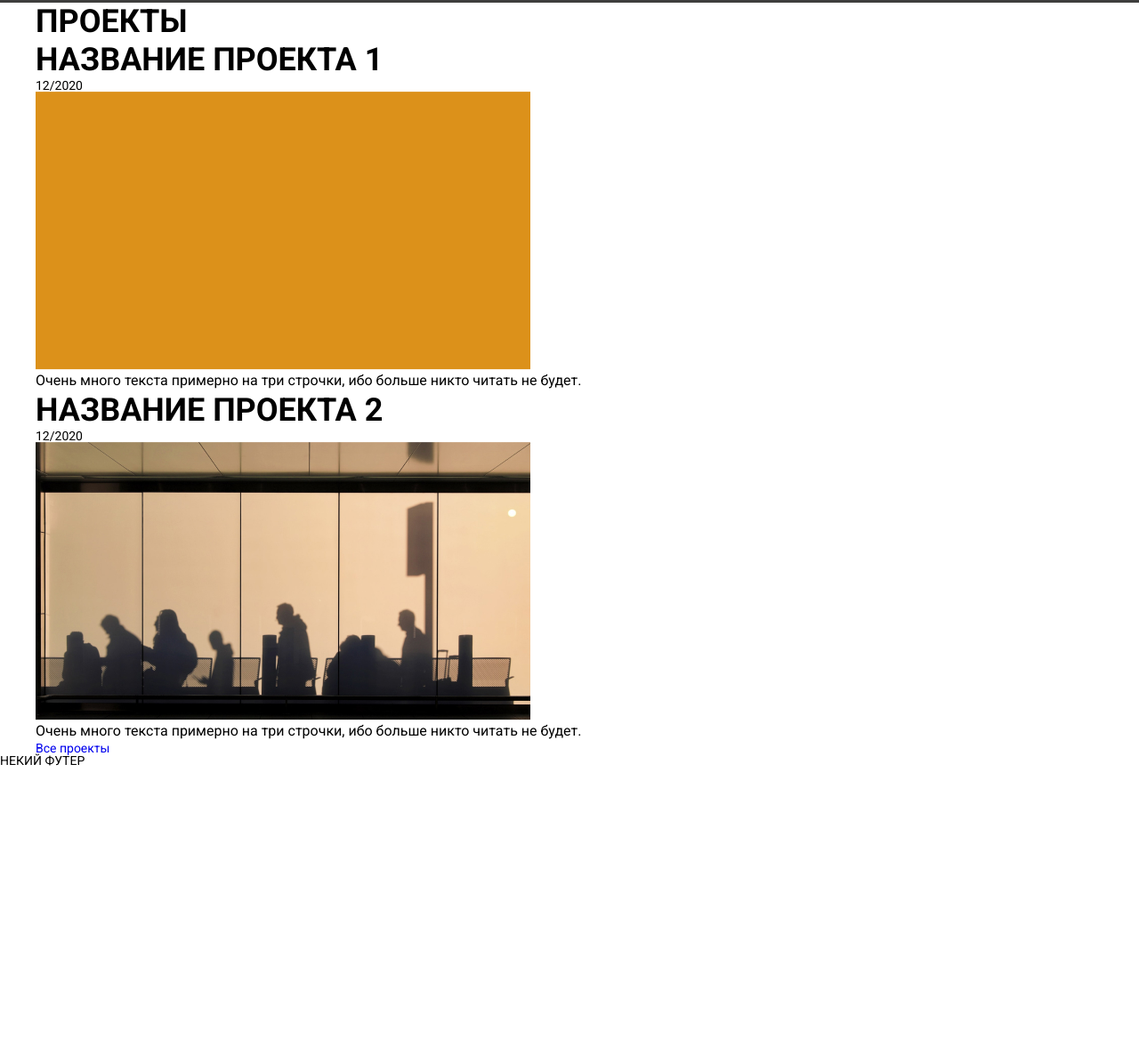
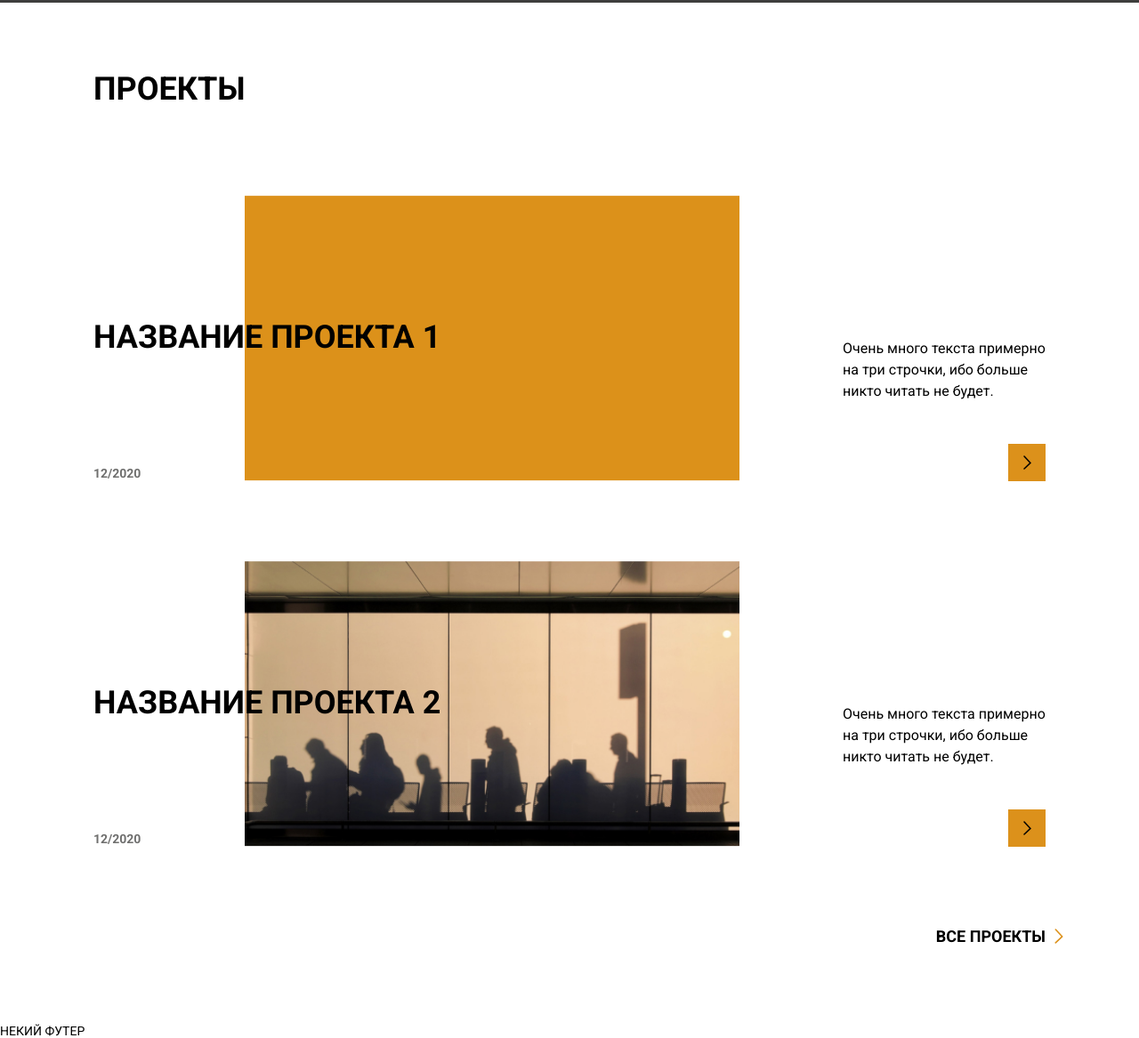
Before and after one commit to lapaduga/ami, a plain HTML site: page index.html in a window 1280 px wide. Shown: the part 3078-4245 px from the top of the page at 89% size. Before the commit the page ends 3941 px from the top, so only its background shows below. Drawn offline with nearby package versions, Linux system fonts and the light colour scheme.

Commit message:
projects done

```diff
--- a/index.html
+++ b/index.html
@@ -256,40 +256,44 @@
 		<!-- Projects -->
 
 		<div class="projects">
-			<div class="container">
+			<div class="small-container">
 				<div class="projects__body">
 					<div class="projects__title title">
 						проекты
 					</div>
 					<div class="projects__items">
 						<div class="projects__item">
-							<div class="projects__title title">
+							<div class="projects__item-title title">
 								название проекта 1
 							</div>
 							<div class="projects__month">12/2020</div>
 							<div class="projects__image">
-								<img src="img/projects/blank.jpg" alt="">
+								<a href="#">
+									<img src="img/projects/blank.jpg" alt="">
+								</a>
 							</div>
 							<div class="projects__info">
 								<div class="projects__text text">
 									Очень много текста примерно на три строчки, ибо больше никто читать не будет.
 								</div>
-								<div class="projects__link"></div>
+								<a href="#" class="projects__link"></a>
 							</div>
 						</div>
 						<div class="projects__item">
-							<div class="projects__title title">
+							<div class="projects__item-title title">
 								название проекта 2
 							</div>
 							<div class="projects__month">12/2020</div>
 							<div class="projects__image">
-								<img src="img/projects/image.jpg" alt="">
+								<a href="#">
+									<img src="img/projects/image.jpg" alt="">
+								</a>
 							</div>
 							<div class="projects__info">
 								<div class="projects__text text">
 									Очень много текста примерно на три строчки, ибо больше никто читать не будет.
 								</div>
-								<div class="projects__link"></div>
+								<a href="#" class="projects__link"></a>
 							</div>
 						</div>
 					</div>
--- a/scss/style.scss
+++ b/scss/style.scss
@@ -426,8 +426,6 @@ body {
 	@media (max-width: 992px) {
 		padding: 50px 0;
 	}
-	&__body {
-	}
 
 	&__title {
 		text-align: center;
@@ -510,12 +508,6 @@ body {
 		@media (max-width: 767px) {
 			margin: 0 0 20px 0;
 		}
-	}
-
-	&__button-wrap {
-	}
-
-	&__button {
 	}
 }
 .title {
@@ -611,31 +603,13 @@ body {
 			text-align: center;
 		}
 	}
-	/* Слайдер */
-	.slick-slider {
-	}
-	/* Ограничивающая оболочка */
 	.slick-list {
 		overflow: hidden;
 	}
-	/* Лента слайдов */
 	.slick-track {
 		display: flex;
 		align-items: flex-start;
 	}
-	/* Слайд */
-	.slick-slide {
-	}
-	/* Слайд активный (показывается) */
-	.slick-slide.slick-active {
-	}
-	/* Слайд основной */
-	.slick-slide.slick-current {
-	}
-	/* Слайд по центру */
-	.slick-slide.slick-center {
-	}
-	/* Стрелка */
 	.slick-arrow {
 		position: absolute;
 		bottom: -60px;
@@ -646,7 +620,6 @@ body {
 		height: 34px;
 		width: 34px;
 	}
-	/* Стрелка влево */
 	.slick-arrow.slick-prev {
 		transform: translate(-150%);
 		border: 1px solid #dc911b;
@@ -658,7 +631,6 @@ body {
 			transform: translate(-100%);
 		}
 	}
-	/* Стрелка вправо */
 	.slick-arrow.slick-next {
 		border: 1px solid #dc911b;
 		transform: translate(-50%);
@@ -670,7 +642,6 @@ body {
 			transform: translate(0%);
 		}
 	}
-	/* Стрелка не активная */
 	.slick-arrow.slick-prev.slick-disabled {
 		background: url("../img/slider/arrow-black-left.svg") center no-repeat, #c4c4c4;
 		border: 1px solid #c4c4c4;
@@ -683,35 +654,153 @@ body {
 
 //projects
 
+.small-container {
+	max-width: 1100px;
+	margin: 0 auto;
+	padding: 0 15px;
+}
+
 .projects {
+	padding: 76px 0 88px 0;
+	@media (max-width:992px) {
+		padding: 50px 0;
+	}
 	&__body {
+		display: flex;
+		flex-direction: column;
 	}
 
 	&__title {
-	}
-
-	&__items {
+		margin: 0 0 98px 0;
+		@media (max-width:992px){
+			margin: 0 0 30px 0;
+		}
 	}
 
 	&__item {
+		display: flex;
+		justify-content: space-between;
+		align-items: flex-end;
+		position: relative;
+		margin: 0 0 90px 0;
+		@media (max-width:767px) {
+			flex-direction: column;
+			margin: 0 0 50px 0;
+		}
+		&-title {
+			position: absolute;
+			top: 50%;
+			left: 0;
+			transform: translate(0, -50%);
+			z-index: 1;
+			@media (max-width:767px){
+				transform: translate(0,0);
+				position: static;
+			}
+		}
 	}
 
 	&__month {
+		font-weight: bold;
+		line-height: 120%;
+		text-transform: uppercase;
+		color: #6f6f6e;
+		@media (max-width:767px){
+			margin: 0 0 6px 0;
+		}
 	}
 
 	&__image {
+		flex: 0 1 52%;
+		position: relative;
+		padding: 0 0 30% 0;
+		img {
+			width: 100%;
+			height: 100%;
+			object-fit: cover;
+			position: absolute;
+			top: 0;
+			left: 0;
+		}
+		@media (max-width:767px){
+			width: 100%;
+			padding: 0 0 50% 0;
+			margin: 0 0 20px 0;
+		}
 	}
 
 	&__info {
+		display: flex;
+		flex-direction: column;
+		flex: 0 1 228px;
+		@media (max-width:767px){
+			flex: none;
+		}
 	}
 
 	&__text {
+		margin: 0 0 47px 0;
+		@media (max-width:767px){
+			margin: 0 0 15px 0;
+		}
 	}
 
 	&__link {
+		height: 42px;
+		width: 42px;
+		background: url("../img/projects/arrow-black-right.svg") center no-repeat, #dc911b;
+		display: block;
+		transition: all 0.3s ease 0s;
+		border: 1px solid #dc911b;
+		align-self: flex-end;
+		&:hover {
+			background: url("../img/projects/arrow-gold-right.svg") center no-repeat;
+		}
 	}
 
 	&__all {
+		align-self: flex-end;
+		a {
+			font-weight: bold;
+			font-size: 18px;
+			line-height: 120%;
+			text-transform: uppercase;
+			color: #000000;
+			position: relative;
+			transition: all 0.3s ease 0s;
+			&:after{
+				content: '';
+				transition: all 0.3s ease 0s;
+				position: absolute;
+				top: 2px;
+				right: -20px;
+				width: 10px;
+				height: 17px;
+				margin: 0 0 0 10px;
+				background: url('../img/projects/arrow-gold-right.svg') right/contain no-repeat;
+			}
+			&:before{
+				content: '';
+				transition: all 0.3s ease 0s;
+				position: absolute;
+				bottom: 0;
+				left: 0;
+				height: 1px;
+				width: 0;
+				background-color: #000;
+			}
+			&:hover{
+				&:after{
+					right: -23px;
+				}
+				&:before{
+					width: 100%;
+				}
+			}
+		}
+		@media (max-width:767px){
+			align-self: center;
+		}
 	}
 }
 
```
Also changed, not shown: css/style.css.
